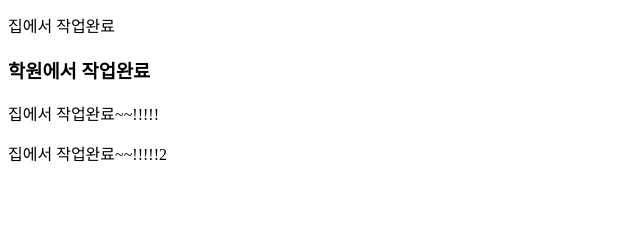
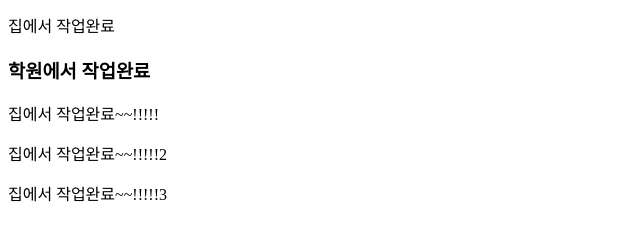
Before and after one commit to sjcelinehong/git-test-251016-new, a plain HTML site: page index.html in a window 1280 px wide. Shown: the part 101-342 px from the top of the page, without its empty margins (0-640 px from the left). Drawn offline with Linux system fonts and the light colour scheme.

Commit message:
home_finish_3

```diff
--- a/index.html
+++ b/index.html
@@ -12,5 +12,6 @@
     <h3>학원에서 작업완료</h3>
     <p>집에서 작업완료~~!!!!!</p>
     <p>집에서 작업완료~~!!!!!2</p>
+    <p>집에서 작업완료~~!!!!!3</p>
 </body>
 </html>
```
